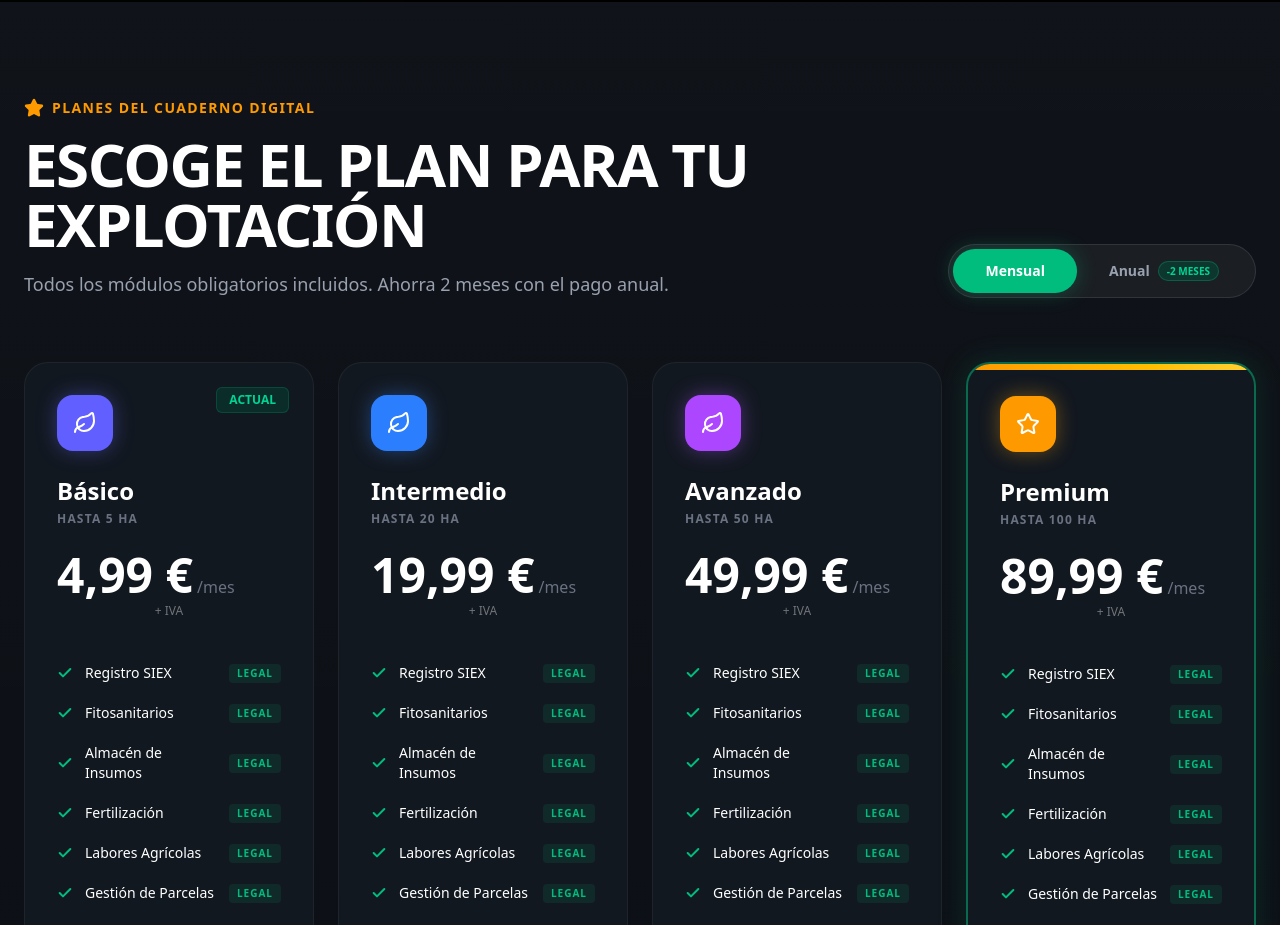
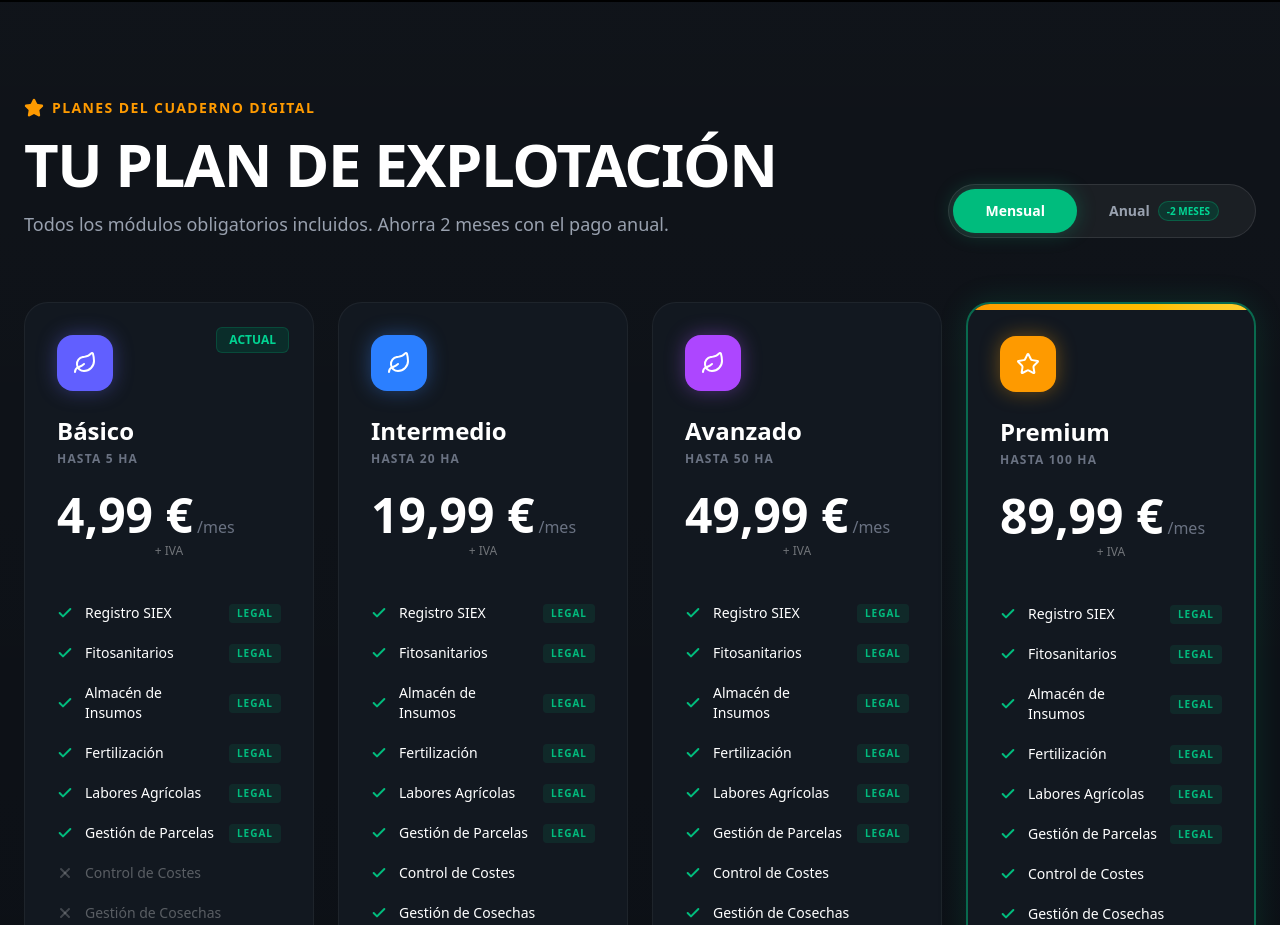
Before and after one commit to ramumarti/inagrosolutions, a Next.js app: page /planes in a window 1280 px wide. Shown: the part 1760-2685 px from the top of the page. Built offline with nearby package versions, Linux system fonts and the light colour scheme.

Commit message:
debug: force visible change to planes page title

```diff
--- a/src/app/planes/page.tsx
+++ b/src/app/planes/page.tsx
@@ -174,7 +174,7 @@
             </h4>
             <div className="flex flex-col md:flex-row md:items-end justify-between gap-6">
               <div>
-                <h2 className="text-4xl md:text-5xl lg:text-6xl font-black mb-4 tracking-tight">ESCOGE EL PLAN PARA TU EXPLOTACIÓN</h2>
+                <h2 className="text-4xl md:text-5xl lg:text-6xl font-black mb-4 tracking-tight">TU PLAN DE EXPLOTACIÓN</h2>
                 <p className="text-gray-400 text-lg">Todos los módulos obligatorios incluidos. Ahorra 2 meses con el pago anual.</p>
               </div>
 
```
